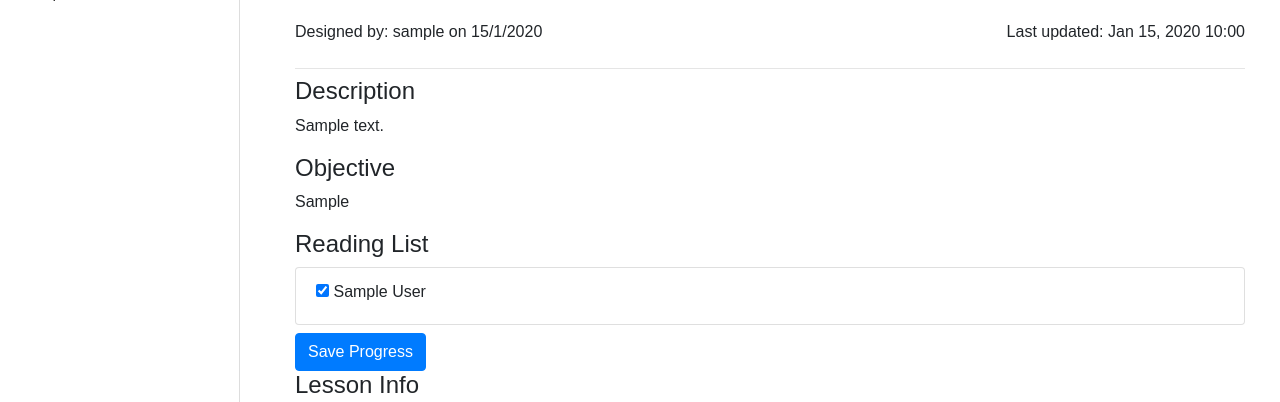
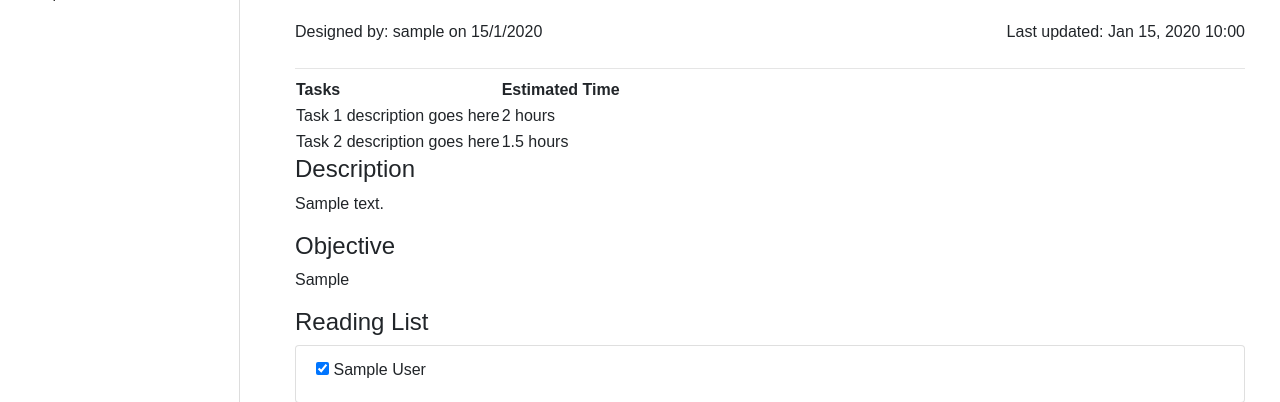
Before and after one commit to tanChicken/beacon, a Django app: page /lesson/1/ in a window 1280 px wide. Shown: the part 197-599 px from the top of the page. Run offline with Django 5.2, Linux system fonts and the light colour scheme; a user stored in the database is signed in; tables that the repository leaves empty hold one stand-in row (values such as "Sample post"); some libraries are stand-ins or nearby versions.

Commit message:
feat(lesson details): implement the task table (with task description and estimated time) for lesson details page

```diff
--- a/mysite/beacon/templates/lesson_detail.html
+++ b/mysite/beacon/templates/lesson_detail.html
@@ -21,6 +21,25 @@
     </div>
 
     <hr class="my-2">
+
+    <table class="task-table">
+      <thead>
+        <tr>
+          <th>Tasks</th>
+          <th>Estimated Time</th>
+        </tr>
+      </thead>
+      <tbody>
+        <tr>
+          <td>Task 1 description goes here</td>
+          <td>2 hours</td>
+        </tr>
+        <tr>
+          <td>Task 2 description goes here</td>
+          <td>1.5 hours</td>
+        </tr>
+      </tbody>
+    </table>
 
     {# Lesson description section #}
     <h4>Description</h4>
```
